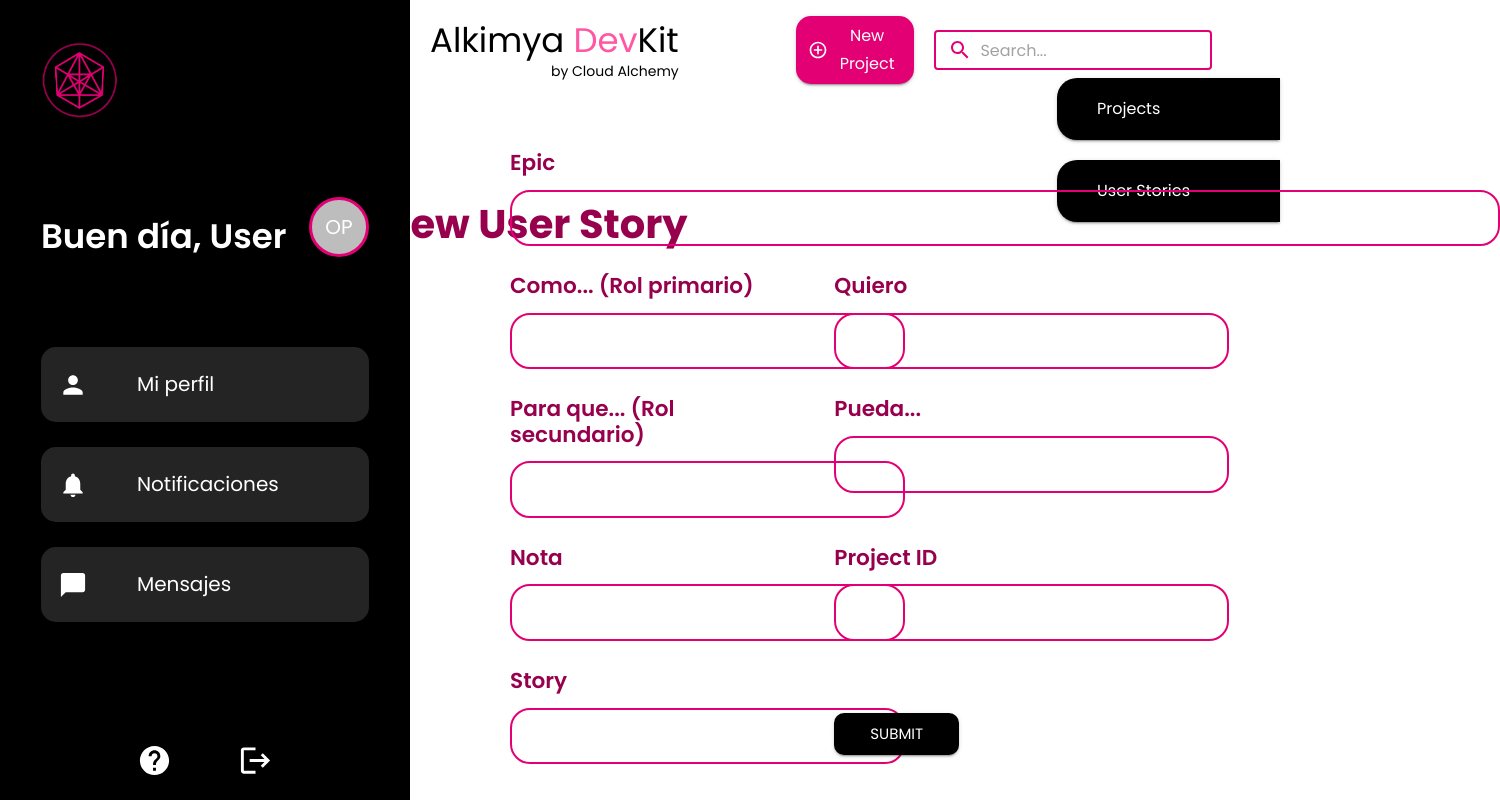
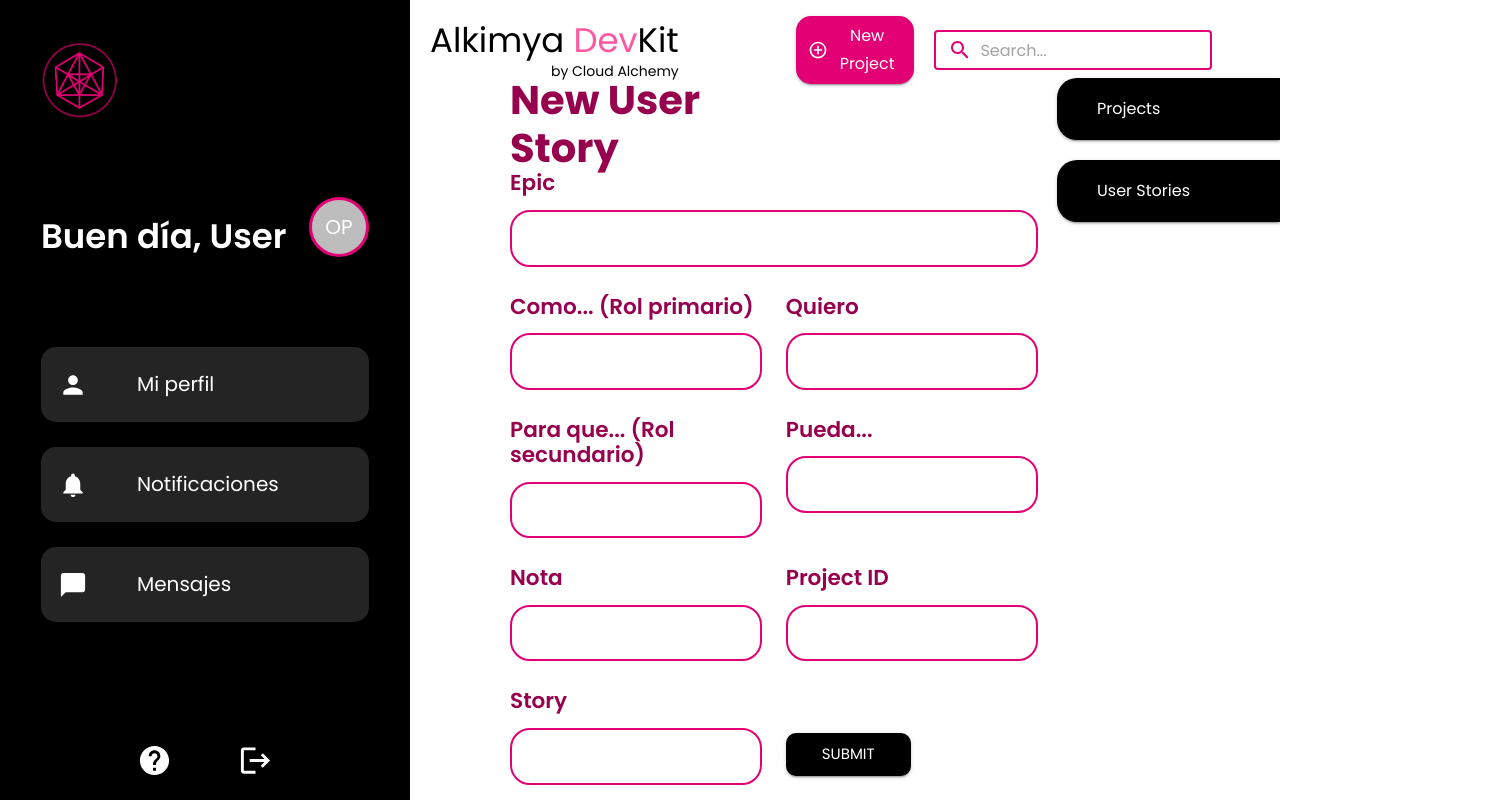
Before and after one commit to Cloud-Alchemy-Projects/AlkimyaDevKit, a React (Create React App) app in the folder client/: page /story in a window 1280 px wide. Shown: the whole page, 1500 px wide, since content can reach past the window. Built offline with nearby package versions, Linux system fonts and the light colour scheme.

Commit message:
Correccion de texto y contenedor

```diff
--- a/client/src/App.js
+++ b/client/src/App.js
@@ -1,7 +1,7 @@
 import React from "react";
 import { Route, Switch, BrowserRouter } from "react-router-dom";
 import Login from "./screens/login/Login";
-//import Home from "./screens/home/Home";
+import Home from "./screens/home/Home";
 //import Projects from "./screens/project/Projects";
 import Stories from "./screens/story/Stories";
 //import SearchBar from "./components/searchBar/SearchBar";
@@ -16,7 +16,7 @@
 					<SearchBar/> */}
 					<Switch>
 						<Route exact path="/" component={Login} />
-						{/* <Route exact path="/home" component={Home} /> */}
+						<Route exact path="/home" component={Home} />
 						{/* <Route exact path="/projects" component={Projects}/> */}
 						<Route exact path="/story" component={Stories}/>
 					</Switch>
--- a/client/src/components/searchBar/styles.js
+++ b/client/src/components/searchBar/styles.js
@@ -17,14 +17,6 @@
 	},
 	rightContainer: {
 		marginLeft: "20px",
-	},
-	textToRight: {
-		width: "100%",
-		height: "100%",
-		display: "flex",
-		flexDirection: "column",
-		justifyContent: "center",
-		alignItems: "end",
 	},
 	textToRight: {
 		width: "100%",
--- a/client/src/screens/story/Stories.jsx
+++ b/client/src/screens/story/Stories.jsx
@@ -17,13 +17,13 @@
 
             <div className={classes.projectsContainer}>
 
+                <div className={classes.formsContainer}>
+
                 <div className={classes.typoContainer}>
                     <Typography className={classes.projectsTypo} variant="h2">New User Story</Typography>
                 </div>
 
-                <div className={classes.formsContainer}>
-
-                    <Grid container rowSpacing={1} columnSpacing={{ xs: 1, sm: 2, md: 3 }}>
+                    <Grid container rowSpacing={1} columnSpacing={{ xs: 10, sm: 2, md: 3 }}>
 
                         <Grid item xs={12}>
                             <Typography align="left" variant="h3" className={classes.formsTypo}>Epic</Typography>
--- a/client/src/screens/story/styles.js
+++ b/client/src/screens/story/styles.js
@@ -6,20 +6,19 @@
         height: "100vh",
         backgroundColor: "white"
     },
-    projectsContainer: { //Contenedor general para la vista projects
+    projectsContainer: { //Contenedor general para la vista stories
         width: '100%',
         height: '100%',
         paddingLeft: '310px'
     },
-    typoContainer:{ //Contenedor para el texto New Project
+    typoContainer:{ //Contenedor para el texto New User Story
         width: '40%',
-        height: '100%',
+        height: '20%',
         display: 'flex',
-        justifyContent: 'center',
-        alignItems: 'top',
-        paddingTop: '200px',
-        marginBottom: '-670px',
-        marginLeft: '30px'
+        justifyContent: 'left',
+        alignItems: 'center',
+        paddingTop: '18%',
+        paddingBottom: '5%'
     },
     projectsTypo: {
         color: '#97004D',
@@ -27,10 +26,10 @@
         fontSize: '40px !important'
     },
     formsContainer: { //Contenedor para los campos de texto
-        width: '85%',
+        width: '75%',
         height: '60%',
         paddingLeft: '200px',
-        paddingTop: '-10px',
+        paddingTop: '3%',
         display: "flex",
 		flexDirection: "column"
     },
@@ -42,19 +41,19 @@
     },
     textField: {
 		marginTop: "15px !important",
-		width: "395px",
+		width: "100%",
 		height: "55px",
         [`& fieldset`]: { // <== cambia el borde de los campos de texto
             borderRadius: 20,
-          },
+        },
 	},
     textField_Epic: {
 		marginTop: "15px !important",
-		width: "990px",
+		width: "100%",
 		height: "55px",
         [`& fieldset`]: { // <== cambia el borde de los campos de texto
             borderRadius: 20,
-          },
+        },
 	}
 
 }));
```
